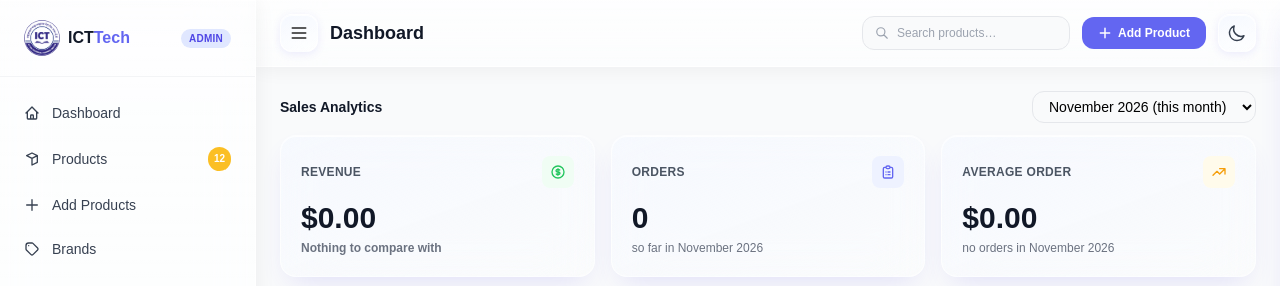
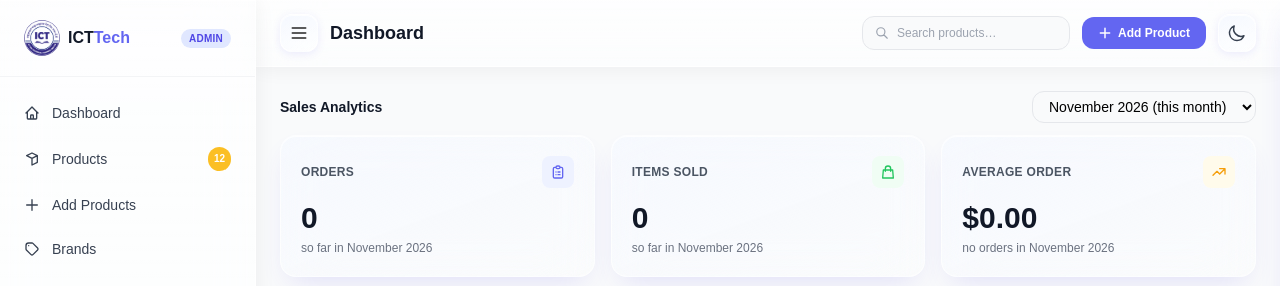
Before and after one commit to SophearaGit/ict-tech, a Laravel app: page /admin/view in a window 1280 px wide. Shown: the top 286 px of the page. Run offline with Laravel 12, Linux system fonts and the light colour scheme; a user stored in the database is signed in; data comes from the database, SQL or seed files in the repository; data that the repository does not hold is empty; some libraries are stand-ins or nearby versions.

Commit message:
Replace the dashboard Revenue card with Items sold
The cards are now Orders, Items sold and Average order, all for the month
chosen in the drop-down. The 'more / less than last month' line went with the
Revenue card, so the dashboard asks the server for one month instead of two.

Co-Authored-By: Claude Sonnet 5.5 <noreply@anthropic.com>

```diff
--- a/backend/resources/views/admin-view.blade.php
+++ b/backend/resources/views/admin-view.blade.php
@@ -208,18 +208,8 @@
           </select>
         </div>
 
-        <!-- Money, orders, average order -->
+        <!-- Orders, items sold, average order -->
         <div class="grid grid-cols-1 sm:grid-cols-3 gap-3 sm:gap-4 mb-4">
-          <div class="glass-panel bg-white dark:bg-neutral-700 rounded-2xl border border-gray-100 dark:border-none shadow-sm p-4 sm:p-5">
-            <div class="flex items-center justify-between mb-3">
-              <span class="text-xs font-semibold text-gray-600 dark:text-gray-300 uppercase tracking-wide">Revenue</span>
-              <div class="w-8 h-8 bg-green-50 dark:bg-neutral-600 rounded-lg flex items-center justify-center shrink-0">
-                <svg class="w-4 h-4 text-green-500" fill="none" stroke="currentColor" viewBox="0 0 24 24"><path stroke-linecap="round" stroke-linejoin="round" stroke-width="2" d="M12 8c-1.657 0-3 .895-3 2s1.343 2 3 2 3 .895 3 2-1.343 2-3 2m0-8c1.11 0 2.08.402 2.599 1M12 8V7m0 1v8m0 0v1m0-1c-1.11 0-2.08-.402-2.599-1M21 12a9 9 0 11-18 0 9 9 0 0118 0z"/></svg>
-              </div>
-            </div>
-            <p class="font-display font-bold text-2xl sm:text-3xl text-gray-900 dark:text-white" id="kpi-revenue">$0.00</p>
-            <p id="kpi-revenue-change" class="text-xs font-semibold mt-1 text-gray-500 dark:text-gray-300">&nbsp;</p>
-          </div>
           <div class="glass-panel bg-white dark:bg-neutral-700 rounded-2xl border border-gray-100 dark:border-none shadow-sm p-4 sm:p-5">
             <div class="flex items-center justify-between mb-3">
               <span class="text-xs font-semibold text-gray-600 dark:text-gray-300 uppercase tracking-wide">Orders</span>
@@ -229,6 +219,16 @@
             </div>
             <p class="font-display font-bold text-2xl sm:text-3xl text-gray-900 dark:text-white" id="kpi-orders">0</p>
             <p id="kpi-orders-note" class="text-xs mt-1 text-gray-500 dark:text-gray-300">&nbsp;</p>
+          </div>
+          <div class="glass-panel bg-white dark:bg-neutral-700 rounded-2xl border border-gray-100 dark:border-none shadow-sm p-4 sm:p-5">
+            <div class="flex items-center justify-between mb-3">
+              <span class="text-xs font-semibold text-gray-600 dark:text-gray-300 uppercase tracking-wide">Items sold</span>
+              <div class="w-8 h-8 bg-green-50 dark:bg-neutral-600 rounded-lg flex items-center justify-center shrink-0">
+                <svg class="w-4 h-4 text-green-500" fill="none" stroke="currentColor" viewBox="0 0 24 24"><path stroke-linecap="round" stroke-linejoin="round" stroke-width="2" d="M16 11V7a4 4 0 00-8 0v4M5 9h14l1 12H4L5 9z"/></svg>
+              </div>
+            </div>
+            <p class="font-display font-bold text-2xl sm:text-3xl text-gray-900 dark:text-white" id="kpi-items">0</p>
+            <p id="kpi-items-note" class="text-xs mt-1 text-gray-500 dark:text-gray-300">&nbsp;</p>
           </div>
           <div class="glass-panel bg-white dark:bg-neutral-700 rounded-2xl border border-gray-100 dark:border-none shadow-sm p-4 sm:p-5">
             <div class="flex items-center justify-between mb-3">
```
Also changed, not shown: backend/tests/Feature/AdminViewTest.php (+6 -2 lines), backend/public/assets/js/analytics.js.
